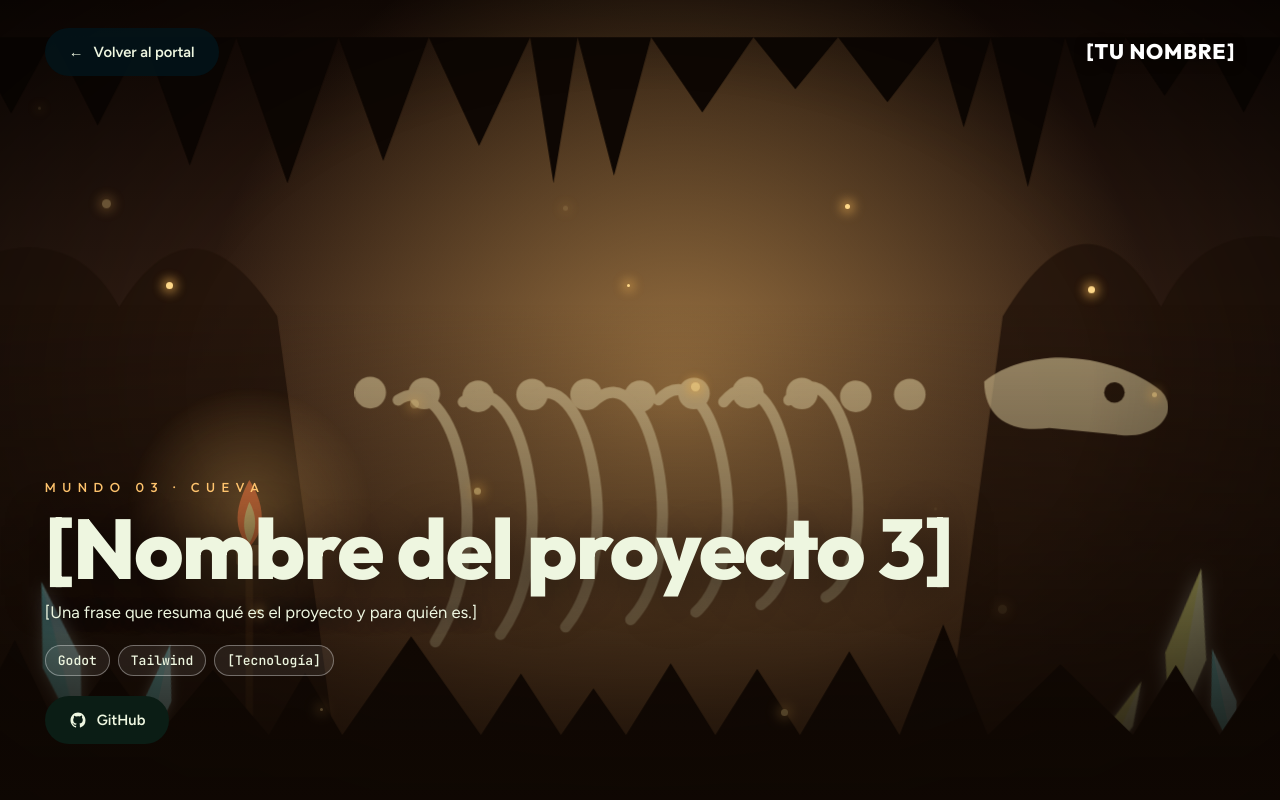
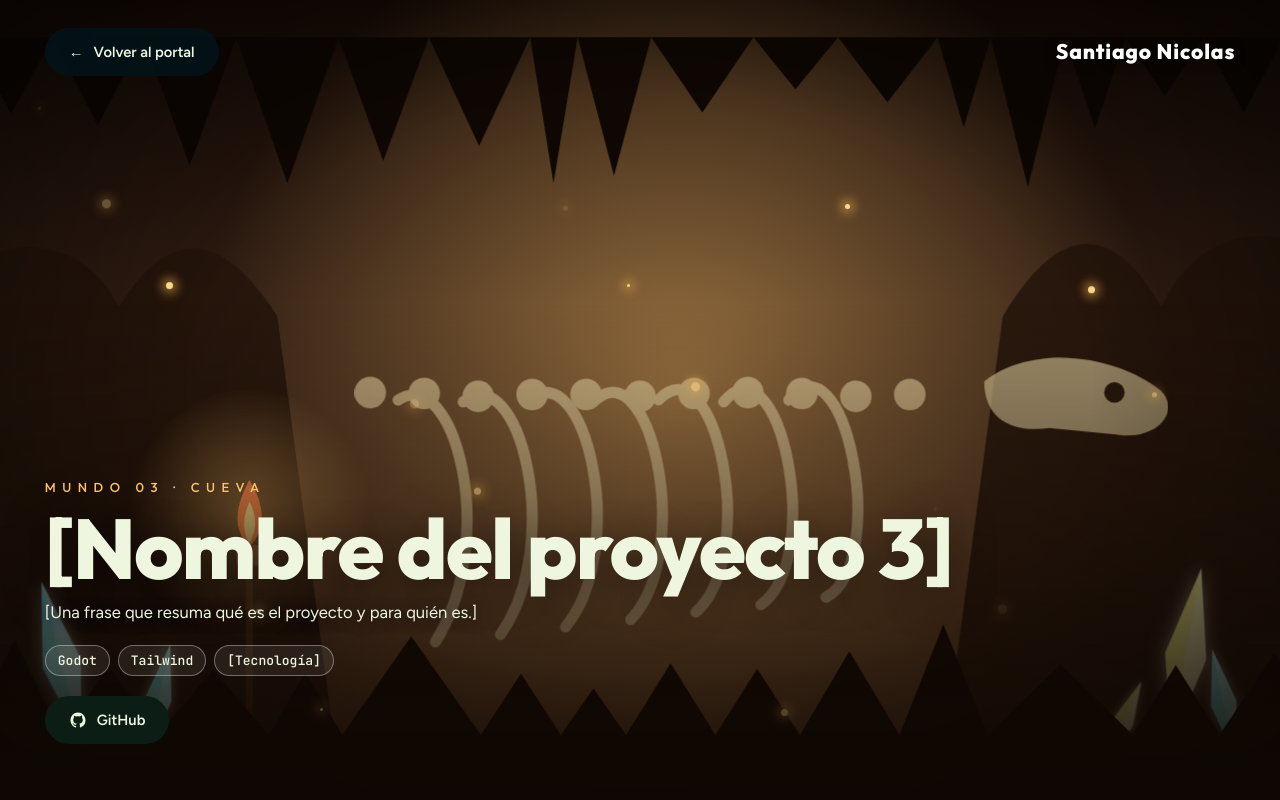
Before and after one commit to ReveloSN/Portafolio, a Next.js app: page /mundos/cueva in a window 1280 px wide. Shown: the top 800 px of the page. Built offline with nearby package versions, Linux system fonts and the light colour scheme.

Commit message:
feat(perfil): nombre completo e iniciales

```diff
--- a/data/profile.ts
+++ b/data/profile.ts
@@ -1,9 +1,9 @@
 import type { Profile } from "@/types/profile";
 
 export const PROFILE: Profile = {
-  firstName: "[TU NOMBRE]",
-  lastName: "[TU APELLIDO]",
-  initials: "TN",
+  firstName: "Santiago Nicolas",
+  lastName: "Revelo Saavedra",
+  initials: "SR",
   role: "Ingeniero de Software",
   tagline: "[Tu frase corta: qué haces y qué te mueve a construir.]",
   year: 2026,
```
